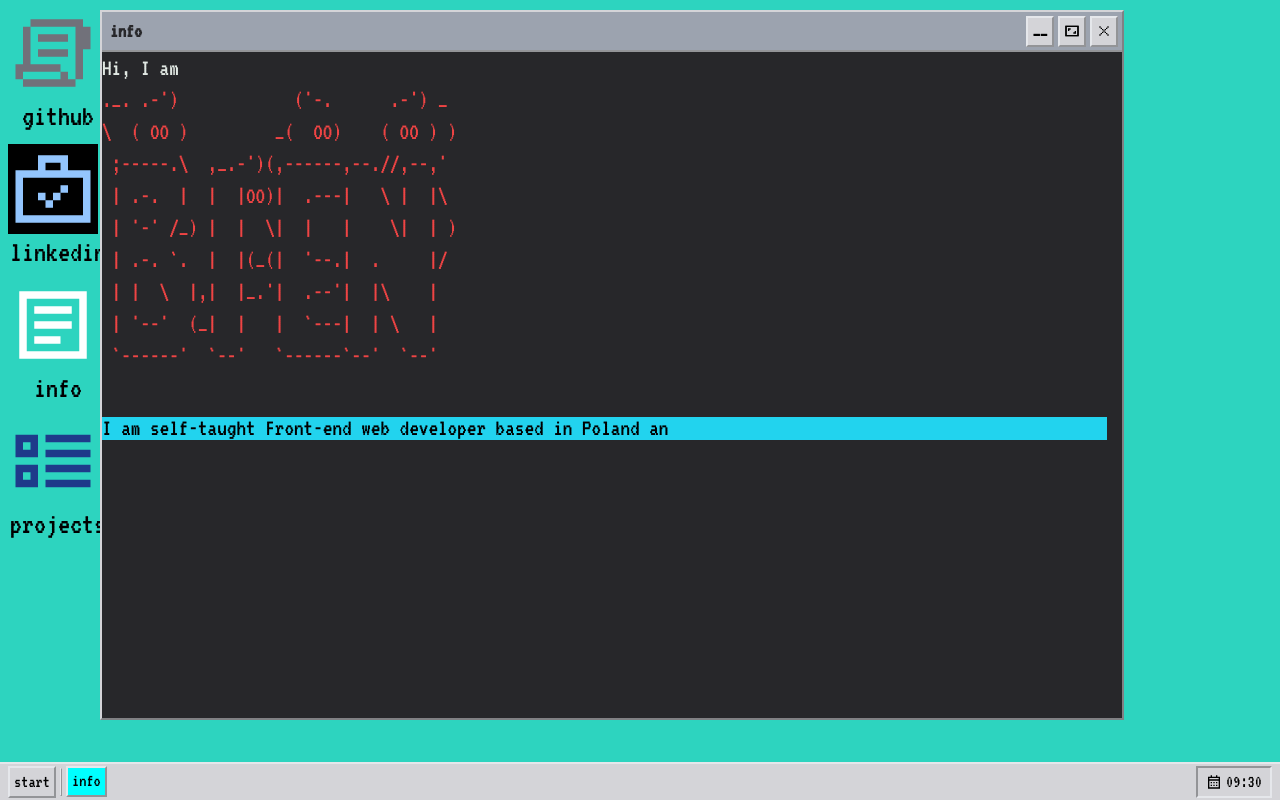
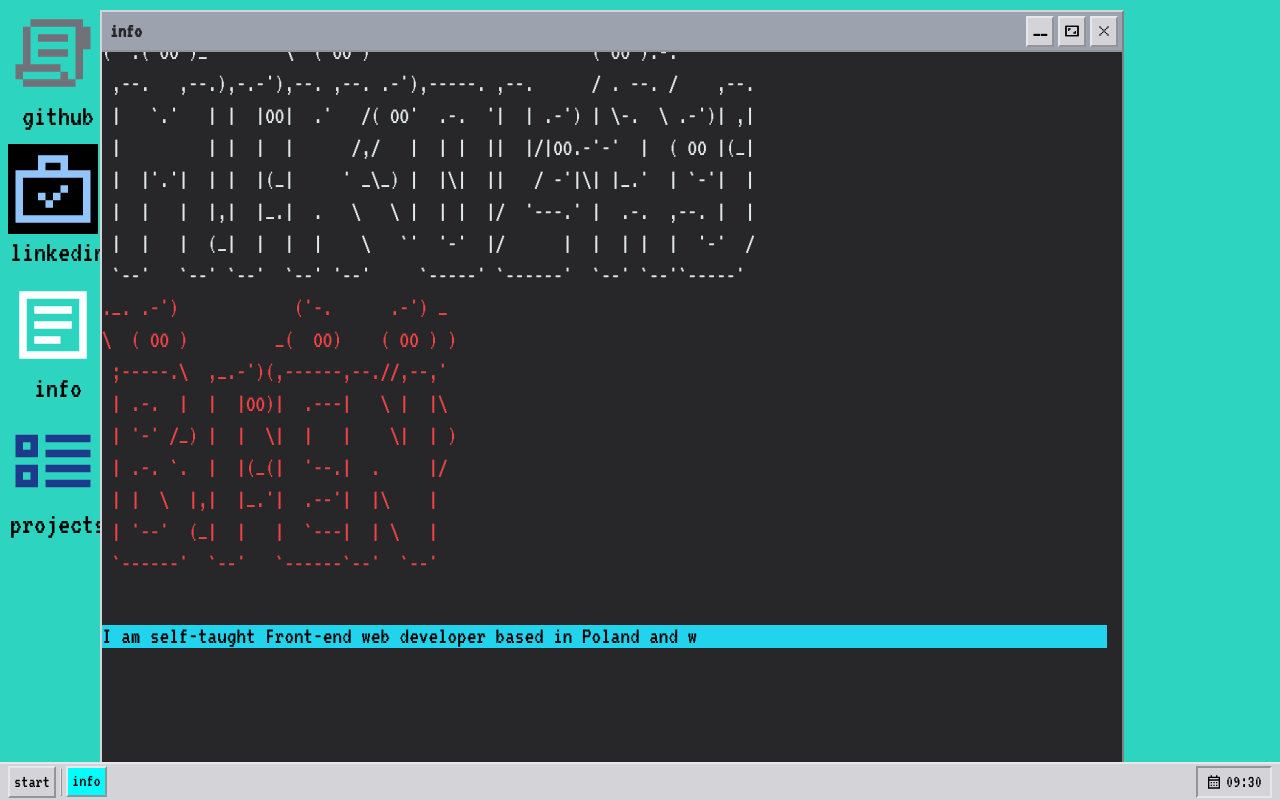
Before and after one commit to bieniucieniu/desktop-website, a Next.js app: page /info in a window 1280 px wide. Built offline with nearby package versions, Linux system fonts and the light colour scheme.

Commit message:
fix wrong names?

```diff
--- a/app/info/page.tsx
+++ b/app/info/page.tsx
@@ -10,15 +10,7 @@ export default function Info() {
     scrollingRef.current?.scrollIntoView({ behavior: "smooth", block: "end" })
   }, [stage])
   const [name, setName] = useState<[string, string]>([
-    "Hi, I am",
-    "Mikolaj \nBien",
-  ])
-  useEffect(
-    () =>
-      setName(
-        window.innerWidth > 1024
-          ? [
-              ` _   .-')          ._. .-')                         ('-.
+    ` _   .-')          ._. .-')                         ('-.
 ( '.( OO )_        \\  ( OO )                       ( OO ).-.
  ,--.   ,--.),-.-'),--. ,--. .-'),-----. ,--.      / . --. /    ,--.
  |   \`.'   | |  |OO|  .'   /( OO'  .-.  '|  | .-') | \\-.  \\ .-')| ,|
@@ -27,7 +19,7 @@ export default function Info() {
  |  |   |  |,|  |_.|  .   \\   \\ |  | |  |/  '---.' |  .-.  ,--. |  |
  |  |   |  (_|  |  |  |\    \\   \`'  '-'  |/      |  |  | |  |  '-'  /
  \`--'   \`--' \`--'  \`--' '--'     \`-----' \`------'  \`--' \`--'\`-----'  \n`,
-              `._. .-')            ('-.      .-') _
+    `._. .-')            ('-.      .-') _
 \\  ( OO )         _(  OO)    ( OO ) )
  ;-----.\\  ,_.-')(,------,--.//,--,'
  | .-.  |  |  |OO)|  .---|   \\ |  |\\
@@ -36,9 +28,11 @@ export default function Info() {
  | |  \\  |,|  |_.'|  .--'|  |\\    |
  | '--'  (_|  |   |  \`---|  | \\   |
  \`------'  \`--'   \`------\`--'  \`--' \n`,
-            ]
-          : ["Hi, I am", "Mikolaj \nBien"]
-      ),
+  ])
+  useEffect(
+    () => {
+      if (window.innerWidth < 1024) setName(["Hi, I am", "Mikolaj \nBien"])
+    },
     /* eslint-disable */
     []
     /* eslint-enable */
```
